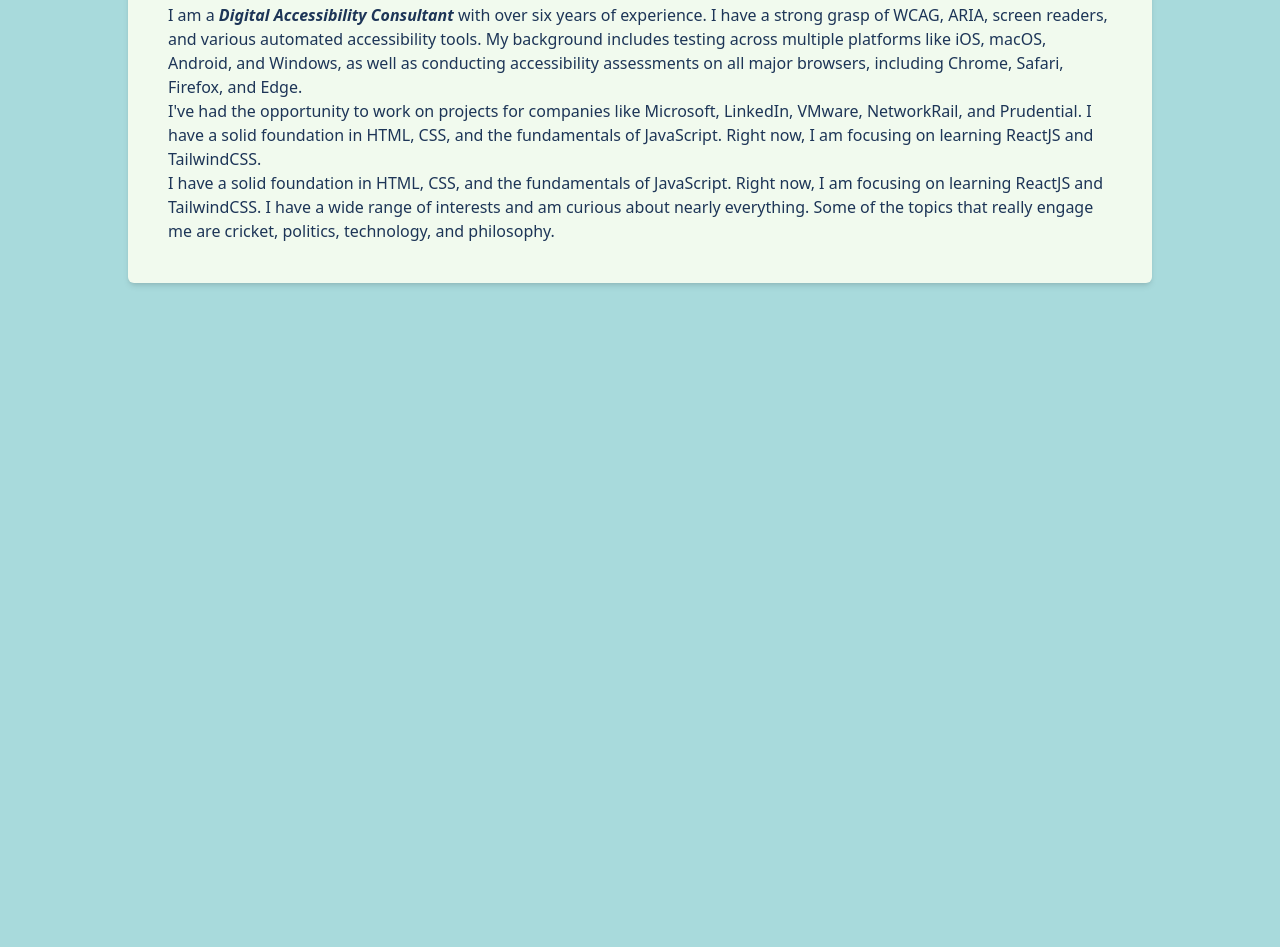
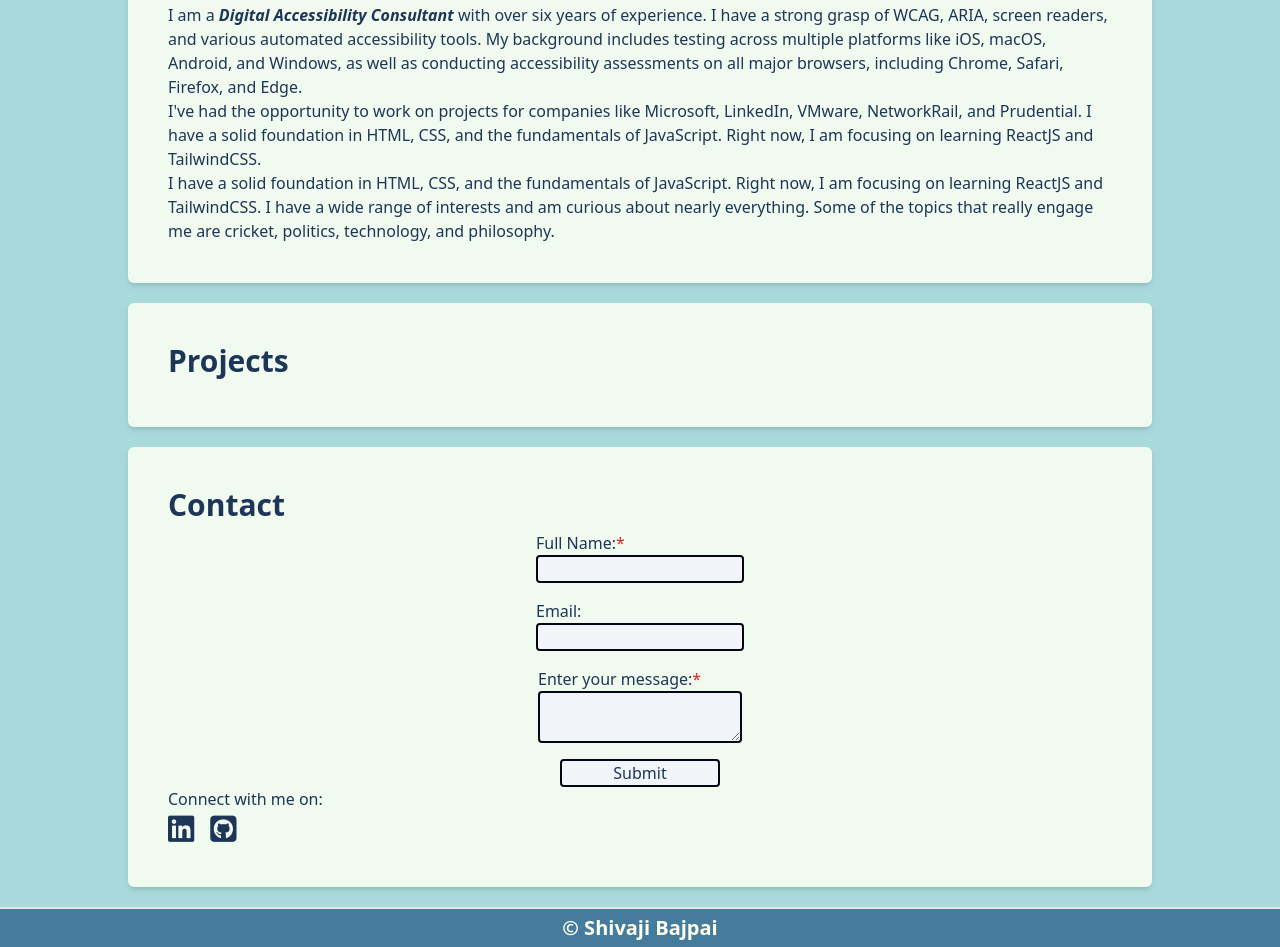
Before and after one commit to ShivajiBajpai/Portfolio, a website: page src/index.html in a window 1280 px wide. Shown: the part 191-1138 px from the top of the page. Before the commit the page ends 800 px from the top, so only its background shows below. Drawn offline with Linux system fonts and the light colour scheme.

Commit message:
Commit Projects Contact and Footer section

```diff
--- a/package.json
+++ b/package.json
@@ -1,5 +1,7 @@
 {
   "devDependencies": {
+    "prettier": "^3.3.3",
+    "prettier-plugin-tailwindcss": "^0.6.8",
     "tailwindcss": "^3.4.13"
   }
 }
--- /dev/null
+++ b/src/focusstyle.css
@@ -0,0 +1,31 @@
+:focus-visible {
+    outline: none; /* Remove default outline */
+}
+
+button:focus-visible,
+input:focus-visible,
+textarea:focus-visible,
+select:focus-visible,
+a:focus-visible {
+    outline: 2px solid black; /* Custom outline color */
+    outline-offset: 4px; /* Space between the outline and element */
+    box-shadow: 0 0 5px rgba(0, 95, 115, 0.5); /* Optional shadow for extra visibility */
+    border-radius: 3px;
+}
+
+/* Add transitions for a smoother effect */
+button,
+input,
+textarea,
+select,
+a {
+    transition: outline 0.3s, box-shadow 0.3s; /* Smooth transition */
+}
+
+@supports not selector(:focus-visible) {
+    .button.with-fallback:focus {
+      /* Fallback for browsers without :focus-visible support */
+      outline: 3px solid deepskyblue;
+      outline-offset: 3px;
+    }
+  }
--- a/src/index.html
+++ b/src/index.html
@@ -6,18 +6,18 @@
     <link rel="stylesheet" href="https://cdnjs.cloudflare.com/ajax/libs/font-awesome/6.6.0/css/all.min.css" integrity="sha512-Kc323vGBEqzTmouAECnVceyQqyqdsSiqLQISBL29aUW4U/M7pSPA/gEUZQqv1cwx4OnYxTxve5UMg5GT6L4JJg==" crossorigin="anonymous" referrerpolicy="no-referrer" />
     <title>Shivaji Portfolio</title>
     <link rel="stylesheet" href="style.css">
+    <link rel="stylesheet" href="focusstyle.css">
     <script src="script.js" defer></script>
 
 </head>
 <body class="bg-[#a8dadc]">
 
     <!-- Skip to main content link -->
-    <a class="block bg-slate-300 text-black underline text-2xl sr-only focus:not-sr-only focus:m-2 focus:p-4 focus:text-center focus:outline-8" href="#main">Skip to main content</a>
+    <a class="block bg-slate-300 text-black underline text-2xl sr-only focus:not-sr-only focus:m-2 focus:p-4 focus:text-center" href="#main">Skip to main content</a>
 
     <!-- header section -->
     <div class="bg-[#457b9d] border-b-2 text-[#ffffee]">
         <header class="h-14 flex items-center justify-between lg:h-20">
-
 
             <!-- main heading section -->
                 <div class="logo p-10">
@@ -25,11 +25,11 @@
                 </div>
 
                 <!-- navigation panel flyout -->
-                <nav id="navPanel" class="absolute top-11 w-full bg-[#457b9d] pt-2 pb-3 hidden">
+                <nav id="navPanel" class="absolute top-11 w-full bg-[#457b9d] pt-2 pb-3 hidden sm:hidden">
                     <ul class="flex flex-col items-center underline underline-offset-2 text-xl gap-2">
-                        <li>About</li>
-                        <li>Projects</li>
-                        <li>Contact</li>
+                        <li><a href="#aboutMe">About</a></li>
+                        <li><a href="#projectsSection">Projects</a></li>
+                        <li><a href="#contactMe">Contact</a></li>
                     </ul>
                 </nav>
 
@@ -43,10 +43,10 @@
                 <!-- navigatio panel -->
             <div class="nav p-10 hidden sm:block">
                 <nav class="flex">
-                    <ul class="hidden sm:flex justify-center items-center space-x-8 text-xl underline underline-offset-4 font-semibold lg:text-2xl">
-                        <li><a href="">About</a></li>
-                        <li><a href="">Projects</a></li>
-                        <li><a href="">Contact</a></li>
+                    <ul class="hidden sm:flex justify-center items-center space-x-8 text-xl underline underline-offset-2 font-semibold lg:text-2xl">
+                        <li><a href="#aboutMe">About</a></li>
+                        <li><a href="#projectsSection">Projects</a></li>
+                        <li><a href="#contactMe">Contact</a></li>
                     </ul>
                 </nav>
             </div>
@@ -54,7 +54,7 @@
     </div>
 
     <!-- main section -->
-    <main id="main" class="mt-2 mx-10 lg:mx-32 lg:mt-7 text-[#1d3557]">
+    <main id="main" class="space-y-5 mt-5 mb-5 mx-10 lg:mx-32 lg:mt-7 text-[#1d3557]">
 
         <!-- about section -->
         <section id="aboutMe" class="bg-[#f1faee] rounded-md p-10 shadow-md">
@@ -70,7 +70,69 @@
             </div>
         </section>
 
+        <!-- Projects section -->
+        <section id="projectsSection" class="bg-[#f1faee] rounded-md p-10 shadow-md">
+            <h2 class="text-3xl font-bold text-[#1d3557]">Projects</h2>
+            <div id="wrappedParaAndImage" class="mt-2">
+                <p class="leading-6">
+
+                </p>
+            </div>
+        </section>
+
+        <!-- Contact section -->
+        <section id="contactMe" class="bg-[#f1faee] rounded-md p-10 shadow-md">
+            <h2 class="text-3xl font-bold text-[#1d3557]">Contact</h2>
+            <div id="wrappedParaAndImage" class="mt-2">
+
+                    <form class="flex flex-col gap-4 items-center" action="">
+                        <label for="fullName" class="flex flex-col">
+                            <span>Full Name:<span aria-hidden="true" class="text-red-600">*</span></span>
+                            <input class=" bg-slate-100 border-slate-950 border-2  max-w-52 rounded" type="text" aria-required="true" id="fullName">
+                        </label>
+
+                        <label for="fullName" class="flex flex-col">
+                            <span>Email:</span>
+                            <input class="bg-slate-100 border-slate-950 border-2 max-w-52 rounded" type="email" id="fullName">
+                        </label>
+
+                        <label for="fullName" class="flex flex-col">
+                            <span>Enter your message:<span aria-hidden="true" class="text-red-600">*</span></span>
+                            <textarea class=" bg-slate-100 border-slate-950 border-2 rounded max-w-52" type="email" id="fullName"></textarea>
+                        </label>
+                        <input class="bg-slate-100 border-slate-950 border-2 rounded min-w-40 max-w-52" type="submit" value="Submit">
+                    </form>
+
+
+
+                    <div id="socialMediaLinks">
+                        <h3>Connect with me on:</h2>
+                            <div class="flex gap-4">
+                                <div id="linkedin">
+                                    <a target="_blank" href="https://www.linkedin.com/in/shivajibajpai/">
+                                        <i class="text-3xl fa-brands fa-linkedin"></i>
+                                    </a>
+                                </div>
+
+                                <div id="gitHub">
+                                    <a target="_blank" href="https://github.com/ShivajiBajpai">
+                                        <i class="text-3xl fa-brands fa-square-github"></i>
+                                    </a>
+                                </div>
+                            </div>
+                    </div>
+            </div>
+        </section>
     </main>
+
+    <!-- footer section -->
+     <footer>
+        <div id="footerSection" class="bg-[#457b9d] border-t-2 text-[#ffffee] h-10 flex justify-center items-center">
+
+            <p class="text-center text-xl font-semibold">&copy; Shivaji Bajpai</p>
+
+        </div>
+     </footer>
 
 </body>
 </html>
```
Also changed, not shown: .prettierrc.json (added), src/style.css, src/styles.css (deleted), 1 other file.
